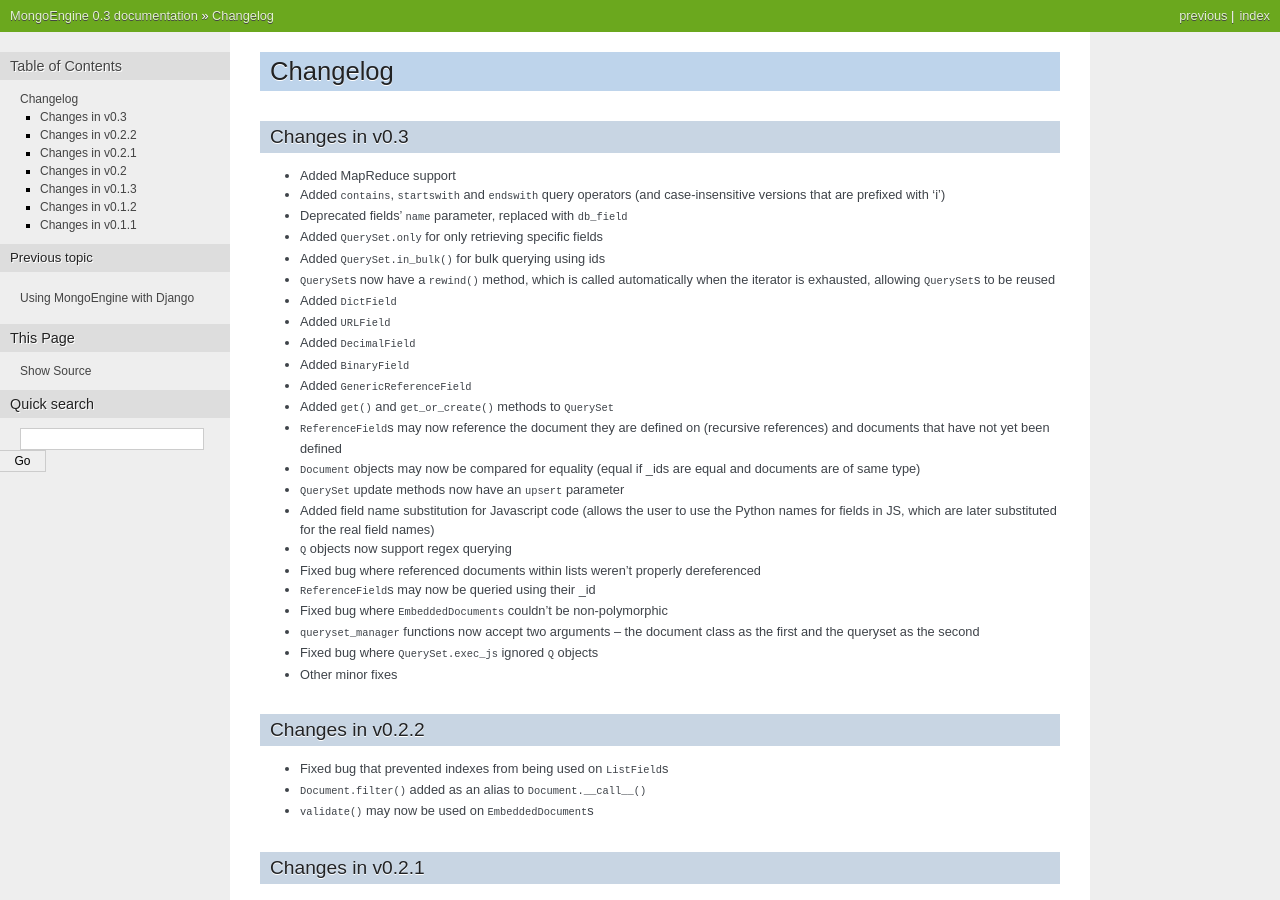
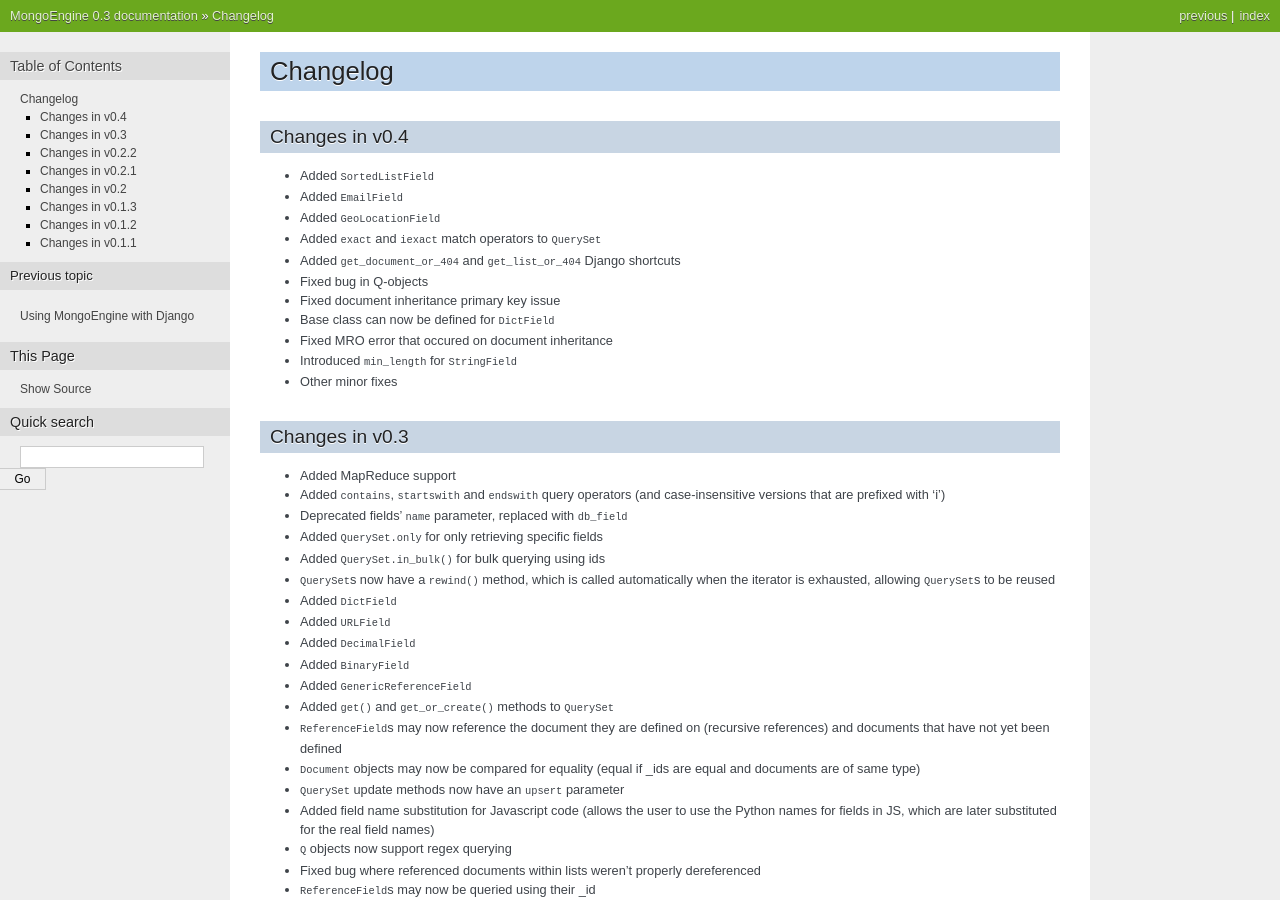
Before and after one commit to MongoEngine/mongoengine, a Sphinx documentation site: the page built from docs/changelog.rst, in a window 1280 px wide and 900 px high. Built offline with Sphinx 7.4.7, drawn with Linux system fonts in a browser that asks for light colours.

```diff
--- a/docs/changelog.rst
+++ b/docs/changelog.rst
@@ -1,6 +1,20 @@
 =========
 Changelog
 =========
+
+Changes in v0.4
+===============
+- Added ``SortedListField``
+- Added ``EmailField``
+- Added ``GeoLocationField``
+- Added ``exact`` and ``iexact`` match operators to ``QuerySet``
+- Added ``get_document_or_404`` and ``get_list_or_404`` Django shortcuts
+- Fixed bug in Q-objects
+- Fixed document inheritance primary key issue
+- Base class can now be defined for ``DictField``
+- Fixed MRO error that occured on document inheritance
+- Introduced ``min_length`` for ``StringField``
+- Other minor fixes
 
 Changes in v0.3
 ===============
```
Also changed, not shown: 2 other files.
